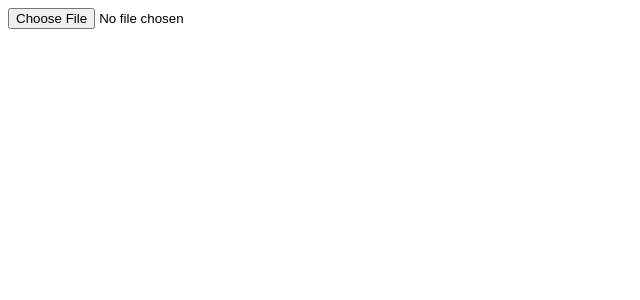
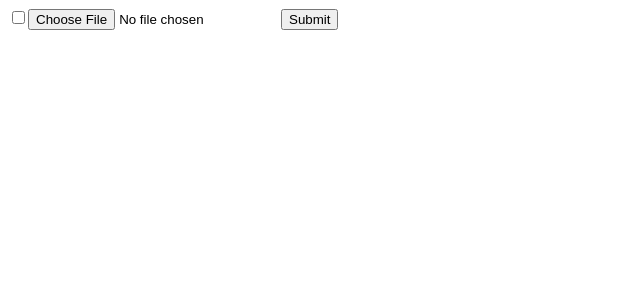
Before and after one commit to cirqlar/csv-grapher, a React (Create React App) app: page / in a window 1280 px wide. Shown: the top 300 px of the page, without its empty margins (0-640 px from the left). Built offline with nearby package versions, Linux system fonts and the light colour scheme.

Commit message:
Try to... tbh, idk

```diff
--- a/src/App.js
+++ b/src/App.js
@@ -1,32 +1,18 @@
 import React from 'react';
 
 import FileSelectPage from "./FileSelectPage";
-import GraphPage from './GraphPage';
-import * as csv from './csv';
+import GraphPage from './graph/GraphPage';
+import { useCSVParser } from './shared/csv';
 
 function App() {
-  const [file, setFile] = React.useState();
-  const [data, setData] = React.useState();
-
-  React.useEffect(() => {
-    if (file) {
-      csv.parse(file, { header: true, dynamicTyping: true })
-        .then(results => {
-          setData(results);
-        })
-    }
-  }, [file]);
-
-  function clearData() {
-    setData(null);
-  }
+  const [data, setData] = useCSVParser();
 
   React.useEffect(() => {
     console.log(data);
   }, [data]);
 
   return (
-    data ? <GraphPage data={data} clearData={clearData} /> : <FileSelectPage setFile={setFile} />
+    data ? <GraphPage data={data} clearData={() => setData()} /> : <FileSelectPage submit={setData} />
   )
 }
 
--- a/src/FileSelectPage.js
+++ b/src/FileSelectPage.js
@@ -3,14 +3,25 @@ import React from 'react';
 function FileSelectPage(props) {
   const fileInput = React.useRef();
 
+  const [header, setHeader] = React.useState(false);
+  const [file, setFile] = React.useState();
+
+
 	return (
-		<form>
+		<form onSubmit={e => {
+      e.preventDefault();
+      props.submit({
+        header, file,
+      });
+    }}>
+      <input type="checkbox" name="header" checked={header} onChange={e => setHeader(e.target.checked)} />
       <input
         type='file'
         ref={fileInput}
         accept=".csv,.txt"
-        onChange={() => props.setFile(fileInput.current.files[0])}
+        onChange={() => setFile(fileInput.current.files[0])}
       />
+      <button type="submit" >Submit</button>
     </form>
 	);
 }
--- a/src/csv.js
+++ b/src/shared/csv.js
@@ -1,3 +1,4 @@
+import React from 'react';
 import Papa from 'papaparse';
 
 async function papaPromise(file, config) {
@@ -9,6 +10,14 @@ async function papaPromise(file, config) {
   });
 }
 
+function isEmpty(obj) {
+  for(var key in obj) {
+      if(obj.hasOwnProperty(key))
+          return false;
+  }
+  return true;
+}
+
 export async function parse(file, config) {
   const results = await papaPromise(file, config);
   const data = results.data;
@@ -16,6 +25,7 @@ export async function parse(file, config) {
 
   const formattedResults = {
     '_labels': [],
+    '_conf': config,
   };
 
   for (let i = 0; i < data.length - 1; i++) {
@@ -38,3 +48,30 @@ export async function parse(file, config) {
 
   return formattedResults;
 }
+
+export function useCSVParser() {
+  console.log("Called");
+  const [config, setConfig] = React.useState();
+  const [data, setData] = React.useState();
+
+  function set({...args} = {}) {
+    if (isEmpty(args)) {
+      setData(null);
+    } else {
+      setConfig(args);
+    }
+  }
+
+  React.useEffect(() => {
+    if (config && config.file) {
+      debugger;
+      let { file, ...conf} = config;
+      parse(file, { header: true, dynamicTyping: true, ...conf })
+        .then(results => {
+          setData(results);
+        })
+    }
+  }, [config]);
+
+  return [data, set];
+}
```
Also changed, not shown: src/graph/Graph.js (renamed from src/Graph.js), src/graph/GraphPage.js (renamed from src/GraphPage.js).
